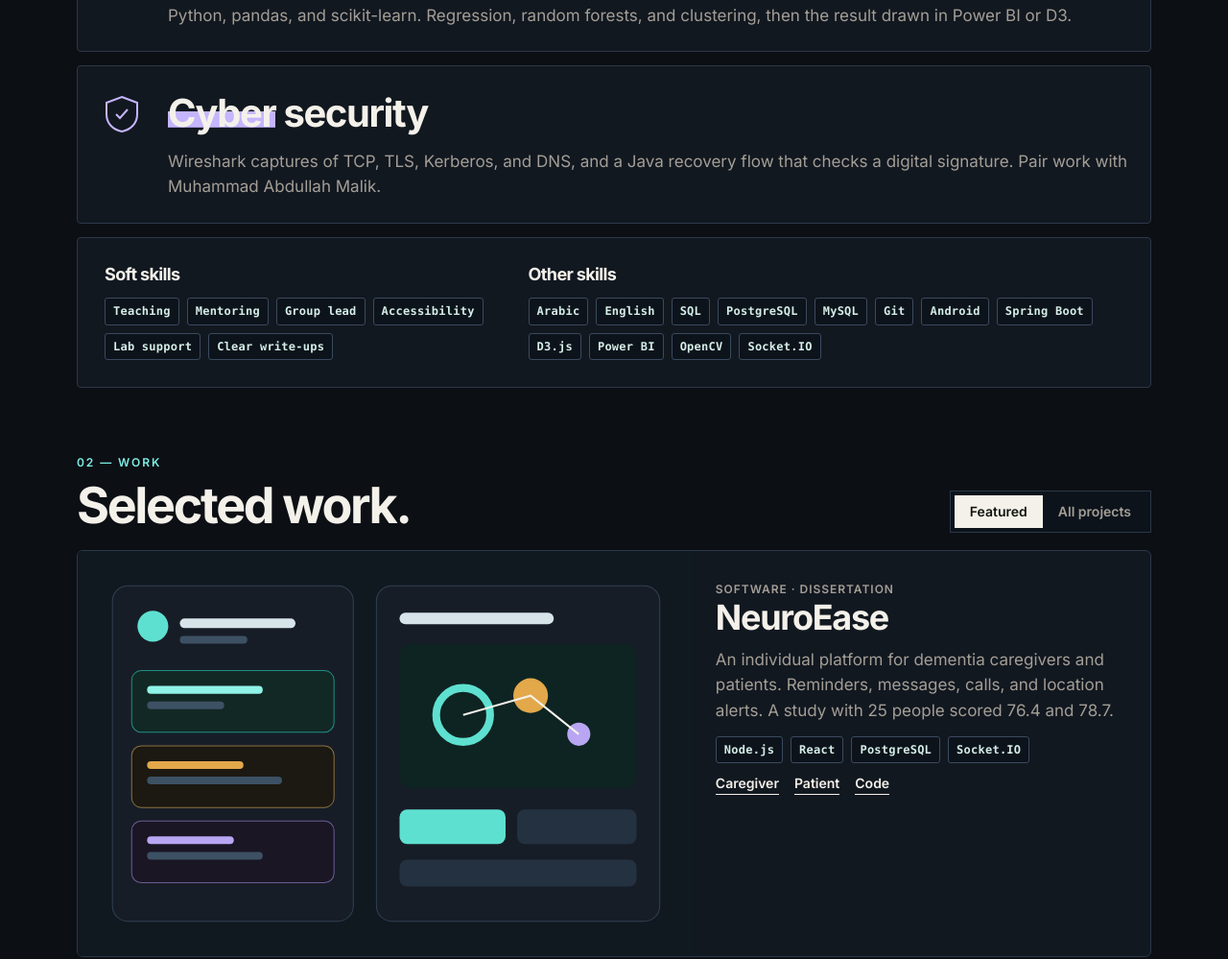
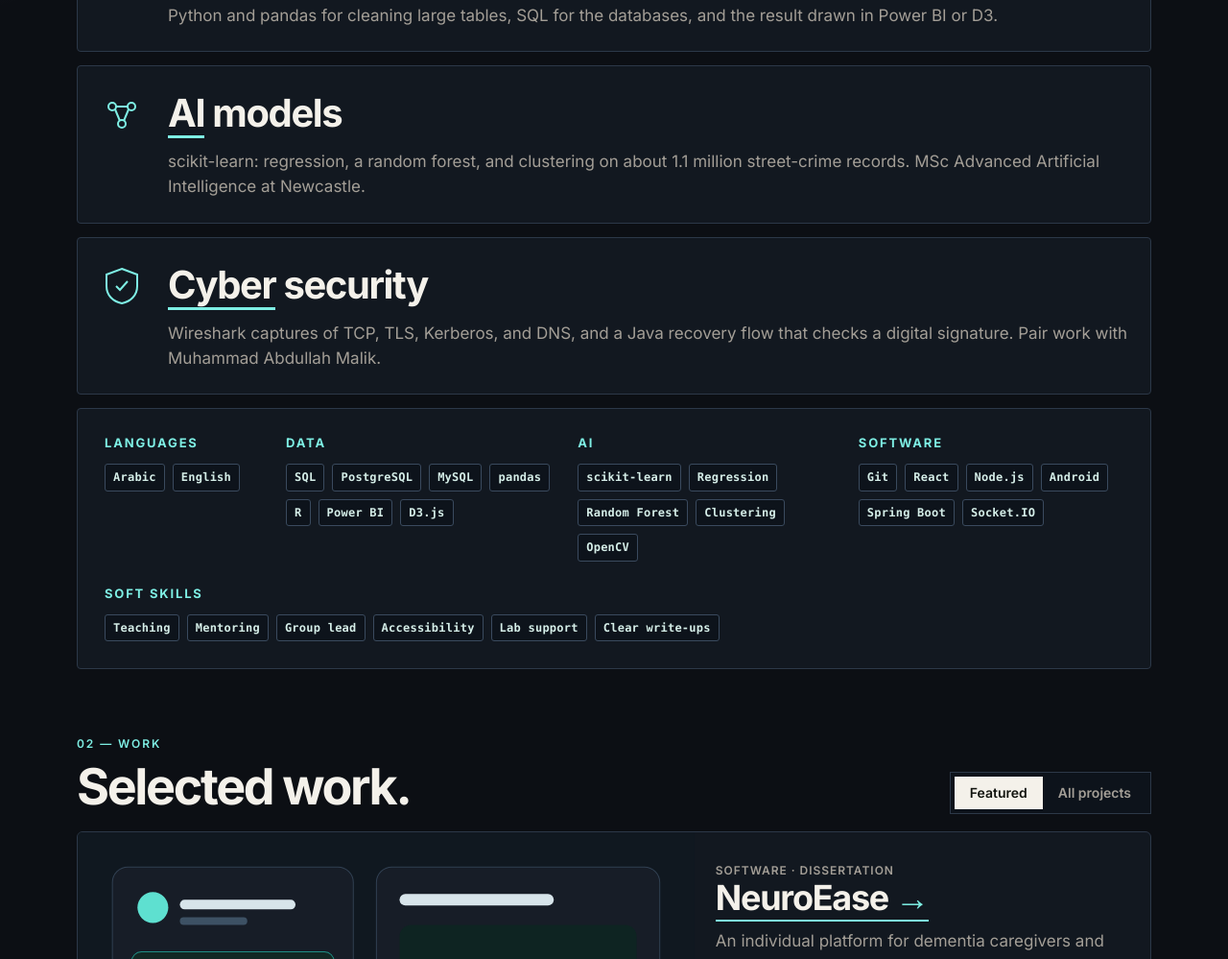
Before and after one commit to nno3/nno3.github.io, a plain HTML site: page index.html in a window 1280 px wide. Shown: the part 1014-2013 px from the top of the page at 96% size. Drawn offline with Linux system fonts and the light colour scheme.

Commit message:
Put the colour under the words, and group AI with the other skills.

```diff
--- a/index.html
+++ b/index.html
@@ -91,22 +91,69 @@
                 <p>JavaScript, Java, and C++, with React, Node.js, HTML, and CSS. A caregiver platform, an Android app, APIs, and public sites.</p>
             </article>
             <article class="expert">
-                <div class="icon amber" aria-hidden="true">
+                <div class="icon" aria-hidden="true">
                     <svg viewBox="0 0 48 48"><path d="M8 36 V22 M18 36 V14 M28 36 V18 M38 36 V10" stroke="currentColor" stroke-width="3" stroke-linecap="square"/></svg>
                 </div>
-                <h3><span class="hi amber">Data</span> and models</h3>
-                <p>Python, pandas, and scikit-learn. Regression, random forests, and clustering, then the result drawn in Power BI or D3.</p>
+                <h3><span class="hi">Data</span> analysis</h3>
+                <p>Python and pandas for cleaning large tables, SQL for the databases, and the result drawn in Power BI or D3.</p>
             </article>
             <article class="expert">
-                <div class="icon lilac" aria-hidden="true">
+                <div class="icon" aria-hidden="true">
+                    <svg viewBox="0 0 48 48"><circle cx="14" cy="16" r="4" fill="none" stroke="currentColor" stroke-width="2"/><circle cx="34" cy="16" r="4" fill="none" stroke="currentColor" stroke-width="2"/><circle cx="24" cy="34" r="4" fill="none" stroke="currentColor" stroke-width="2"/><path d="M18 16h12M17 19l5 12M31 19l-5 12" fill="none" stroke="currentColor" stroke-width="2"/></svg>
+                </div>
+                <h3><span class="hi">AI</span> models</h3>
+                <p>scikit-learn: regression, a random forest, and clustering on about 1.1 million street-crime records. MSc Advanced Artificial Intelligence at Newcastle.</p>
+            </article>
+            <article class="expert">
+                <div class="icon" aria-hidden="true">
                     <svg viewBox="0 0 48 48"><path d="M24 6 40 12v12c0 10-7 16-16 18C15 40 8 34 8 24V12z" fill="none" stroke="currentColor" stroke-width="2"/><path d="M18 24l4 4 8-9" fill="none" stroke="currentColor" stroke-width="2"/></svg>
                 </div>
-                <h3><span class="hi lilac">Cyber</span> security</h3>
+                <h3><span class="hi">Cyber</span> security</h3>
                 <p>Wireshark captures of TCP, TLS, Kerberos, and DNS, and a Java recovery flow that checks a digital signature. Pair work with Muhammad Abdullah Malik.</p>
             </article>
         </div>
         <div class="extra">
             <div>
+                <h3>Languages</h3>
+                <ul class="boxes">
+                    <li>Arabic</li>
+                    <li>English</li>
+                </ul>
+            </div>
+            <div>
+                <h3>Data</h3>
+                <ul class="boxes">
+                    <li>SQL</li>
+                    <li>PostgreSQL</li>
+                    <li>MySQL</li>
+                    <li>pandas</li>
+                    <li>R</li>
+                    <li>Power BI</li>
+                    <li>D3.js</li>
+                </ul>
+            </div>
+            <div>
+                <h3>AI</h3>
+                <ul class="boxes">
+                    <li>scikit-learn</li>
+                    <li>Regression</li>
+                    <li>Random Forest</li>
+                    <li>Clustering</li>
+                    <li>OpenCV</li>
+                </ul>
+            </div>
+            <div>
+                <h3>Software</h3>
+                <ul class="boxes">
+                    <li>Git</li>
+                    <li>React</li>
+                    <li>Node.js</li>
+                    <li>Android</li>
+                    <li>Spring Boot</li>
+                    <li>Socket.IO</li>
+                </ul>
+            </div>
+            <div class="wide">
                 <h3>Soft skills</h3>
                 <ul class="boxes">
                     <li>Teaching</li>
@@ -115,23 +162,6 @@
                     <li>Accessibility</li>
                     <li>Lab support</li>
                     <li>Clear write-ups</li>
-                </ul>
-            </div>
-            <div>
-                <h3>Other skills</h3>
-                <ul class="boxes">
-                    <li>Arabic</li>
-                    <li>English</li>
-                    <li>SQL</li>
-                    <li>PostgreSQL</li>
-                    <li>MySQL</li>
-                    <li>Git</li>
-                    <li>Android</li>
-                    <li>Spring Boot</li>
-                    <li>D3.js</li>
-                    <li>Power BI</li>
-                    <li>OpenCV</li>
-                    <li>Socket.IO</li>
                 </ul>
             </div>
         </div>
--- a/style.css
+++ b/style.css
@@ -61,7 +61,10 @@ nav {
 .nav-links a {
     color: var(--ink);
     font-size: 15px;
-    text-decoration: none;
+    text-decoration: underline;
+    text-decoration-color: var(--accent);
+    text-underline-offset: 5px;
+    text-decoration-thickness: 2px;
 }
 
 .nav-btn {
@@ -69,6 +72,7 @@ nav {
     color: #12140f !important;
     padding: 10px 16px;
     border-radius: 8px;
+    text-decoration: none;
 }
 
 main {
@@ -156,8 +160,13 @@ h1 {
 }
 
 .text-link {
+    display: inline-block;
     color: var(--accent);
-    font-weight: 600;
+    font-weight: 700;
+    text-decoration: none;
+    border: 1px solid var(--accent);
+    border-radius: 8px;
+    padding: 11px 16px;
 }
 
 .stage { min-height: 280px; }
@@ -219,8 +228,6 @@ h2 {
     color: var(--accent);
 }
 
-.icon.amber { color: var(--amber); }
-.icon.lilac { color: var(--lilac); }
 .icon svg { width: 48px; height: 48px; }
 
 .expert h3,
@@ -239,12 +246,10 @@ h2 {
 .hi {
     background-image: linear-gradient(var(--accent), var(--accent));
     background-repeat: no-repeat;
-    background-size: 100% 0.42em;
-    background-position: 0 72%;
+    background-size: 100% 3px;
+    background-position: 0 calc(100% - 1px);
+    padding-bottom: 3px;
 }
-
-.hi.amber { background-image: linear-gradient(var(--amber), var(--amber)); }
-.hi.lilac { background-image: linear-gradient(var(--lilac), var(--lilac)); }
 
 .expert p,
 .feature-body p,
@@ -263,7 +268,13 @@ h2 {
     border-radius: 4px;
 }
 
-.extra h3 { font-size: 18px; }
+.extra h3 {
+    margin: 0;
+    color: var(--accent);
+    font-size: 13px;
+    letter-spacing: 0.14em;
+    text-transform: uppercase;
+}
 
 .boxes {
     display: flex;
@@ -325,9 +336,24 @@ h2 {
 
 .feature-media,
 .tile-shot {
+    position: relative;
     display: block;
     background: #101820;
     overflow: hidden;
+}
+
+.feature-media::after,
+.tile-shot::after {
+    content: "Open";
+    position: absolute;
+    right: 12px;
+    bottom: 12px;
+    background: var(--ink);
+    color: #12140f;
+    font: 700 12px/1 var(--sans);
+    letter-spacing: 0.04em;
+    padding: 7px 9px;
+    border-radius: 4px;
 }
 
 .feature-media { min-height: 240px; }
@@ -350,9 +376,22 @@ h2 {
 .feature-body { padding: 22px 22px 24px; }
 
 .feature h3 { font-size: clamp(28px, 3vw, 36px); }
+.role h3 { color: inherit; }
+
 .feature h3 a,
-.tile h3 a,
-.role h3 { color: inherit; text-decoration: none; }
+.tile h3 a {
+    color: inherit;
+    text-decoration: none;
+    border-bottom: 2px solid var(--accent);
+    padding-bottom: 1px;
+}
+
+.feature h3 a::after,
+.tile h3 a::after {
+    content: " →";
+    color: var(--accent);
+}
+
 .feature h3 a:hover,
 .tile h3 a:hover { color: var(--accent); }
 
@@ -372,14 +411,24 @@ h2 {
 }
 
 .links a {
-    color: var(--ink);
-    font-weight: 600;
-    font-size: 14px;
+    display: inline-block;
+    color: #08211e;
+    background: var(--accent);
+    font-weight: 700;
+    font-size: 13px;
     text-decoration: none;
-    border-bottom: 1px solid var(--ink);
+    border: 1px solid var(--accent);
+    border-radius: 6px;
+    padding: 8px 12px;
 }
 
-.links a:hover { color: var(--accent); border-color: var(--accent); }
+.links a + a {
+    color: var(--ink);
+    background: transparent;
+}
+
+.links a:hover { background: #d8fff8; }
+.links a + a:hover { color: #08211e; background: var(--accent); }
 
 .group {
     margin: 28px 0 8px;
@@ -486,7 +535,8 @@ h2 {
         padding-top: 48px;
     }
 
-    .extra { grid-template-columns: 0.8fr 1.2fr; gap: 28px; padding: 28px; }
+    .extra { grid-template-columns: 1fr 1fr; gap: 26px 28px; padding: 28px; }
+    .extra .wide { grid-column: 1 / -1; }
     .tiles { grid-template-columns: 1fr 1fr; }
 
     .feature { grid-template-columns: 1.15fr 0.85fr; }
@@ -498,6 +548,7 @@ h2 {
 
 @media (min-width: 1080px) {
     .tiles { grid-template-columns: 1fr 1fr 1fr; }
+    .extra { grid-template-columns: 0.7fr 1.2fr 1.15fr 1.2fr; }
 }
 
 @media (prefers-reduced-motion: reduce) {
```
